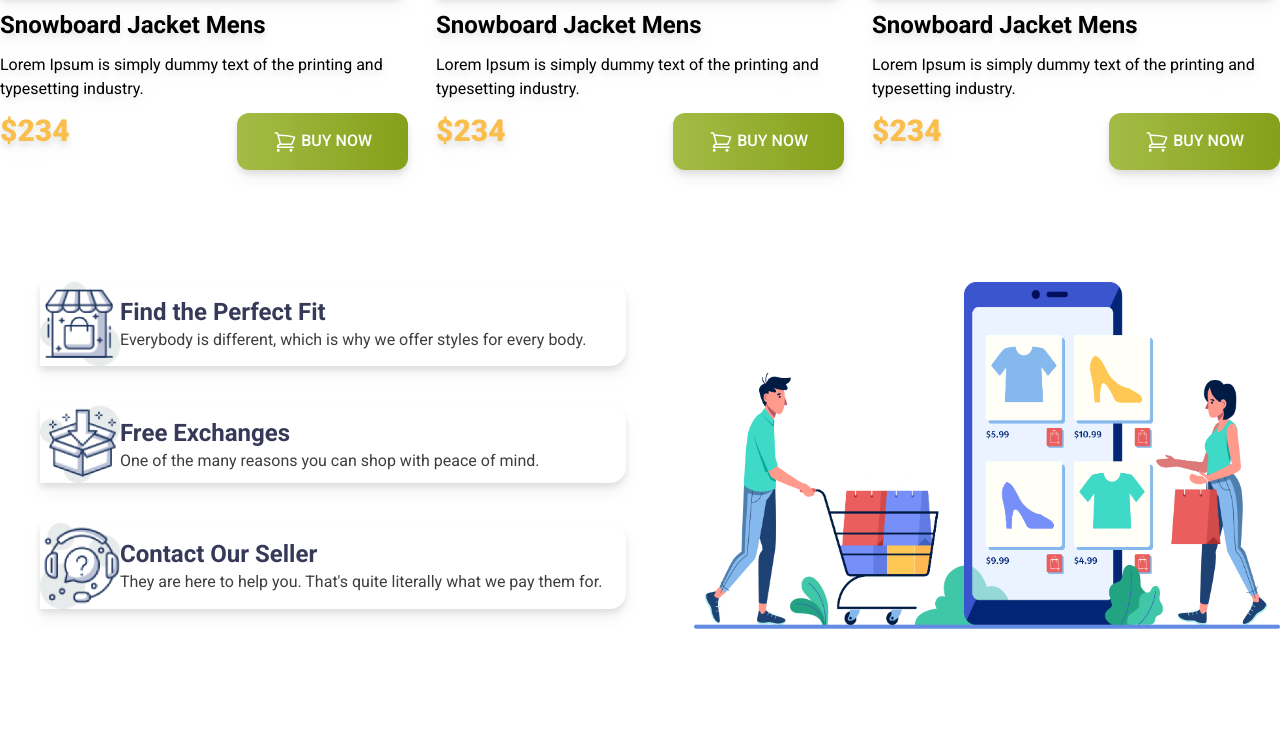
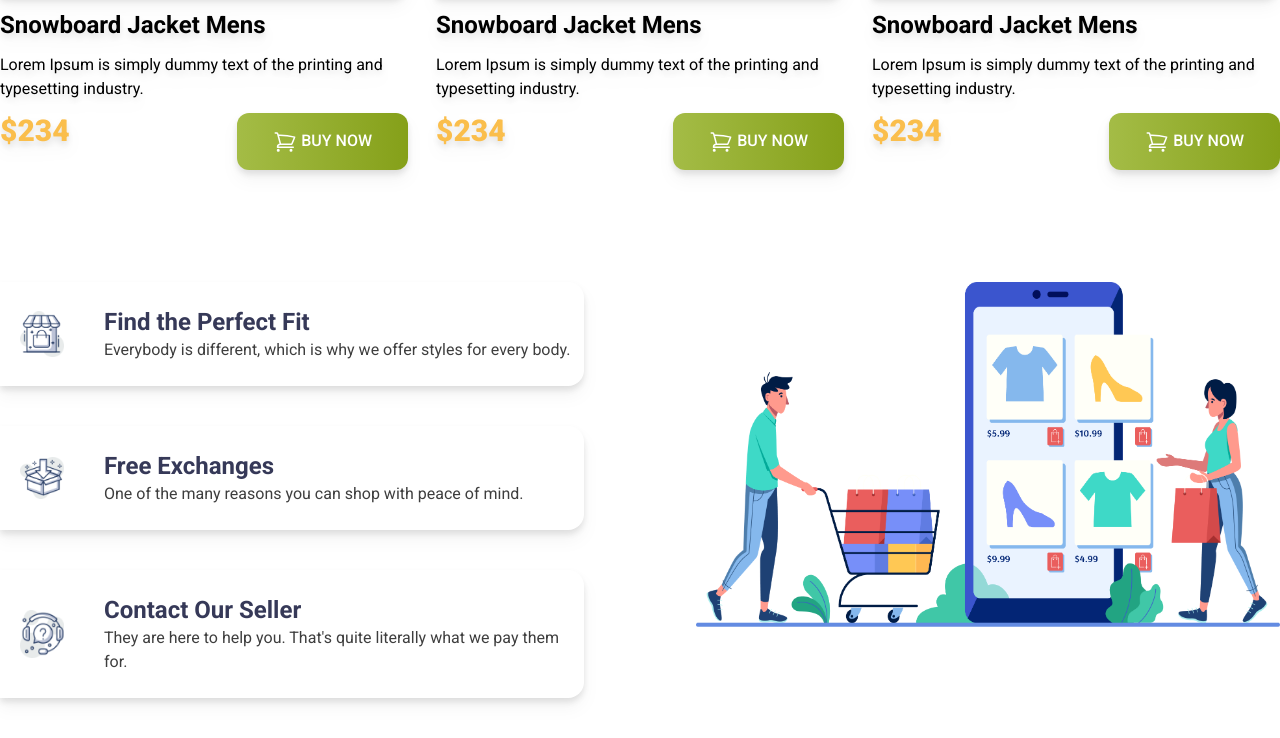
Before and after one commit to alrakib1/penguin-fashion-with-tailwind, a plain HTML site: page index.html in a window 1280 px wide. Shown: the part 1925-2663 px from the top of the page. Before the commit the page ends 2554 px from the top, so only its background shows below. Drawn offline with nearby package versions, Linux system fonts and the light colour scheme.

Commit message:
completed

```diff
--- a/index.html
+++ b/index.html
@@ -161,12 +161,12 @@
          </div>
         </section>
         <!-- last section -->
-        <section class="font-roboto mt-28">
-           <div class="flex flex-col md:flex-col lg:flex-row gap-7">
-            <div class=" flex-1 space-y-10 px-3 md:px-10 ">
-                <div class="bg-[#FFF;] rounded-r-2xl drop-shadow-lg ">
-                <div class="flex items-center ">
-                    <img class="w-20" src="./icons/house.png" alt="">
+        <section class="font-roboto mt-28 lg:mb-10">
+           <div class="flex flex-col md:flex-col lg:flex-row gap-28">
+            <div class=" flex-1 space-y-10 px-3 md:px-8 lg:px-0 ">
+                <div class="bg-[#FFF;] py-6 rounded-r-2xl drop-shadow-lg ">
+                <div class="flex items-center gap-10 ">
+                    <img class="w-16 pl-5" src="./icons/house.png" alt="">
                     <div>
                         <h5 class="font-bold text-[#363958;] text-2xl">Find the Perfect Fit</h5>
                         <p class="text-[#3E3E3E;]">Everybody is different, which is why we
@@ -174,9 +174,9 @@
                     </div>
                 </div>
                 </div>
-                <div class="bg-[#FFF;] rounded-r-2xl drop-shadow-lg ">
-                <div class="flex items-center">
-                    <img class="w-20" src="./icons/box.png" alt="">
+                <div class="bg-[#FFF;] py-6 rounded-r-2xl drop-shadow-lg ">
+                <div class="flex items-center gap-10">
+                    <img class="w-16 pl-5" src="./icons/box.png" alt="">
                     <div>
                         <h5 class="font-bold text-[#363958;] text-2xl">Free Exchanges</h5>
                         <p class="text-[#3E3E3E;]">One of the many reasons you can shop
@@ -184,9 +184,9 @@
                     </div>
                 </div>
                 </div>
-                <div class="bg-[#FFF;] rounded-r-2xl drop-shadow-lg ">
-                <div class="flex items-center">
-                    <img class="w-20" src="./icons/question.png" alt="">
+                <div class="bg-[#FFF;] py-6 rounded-r-2xl drop-shadow-lg ">
+                <div class="flex items-center gap-10">
+                    <img class="w-16 pl-5" src="./icons/question.png" alt="">
                     <div>
                         <h5 class="font-bold text-[#363958;] text-2xl">Contact Our Seller</h5>
                         <p class="text-[#3E3E3E;]">They are here to help you. That's quite
```
